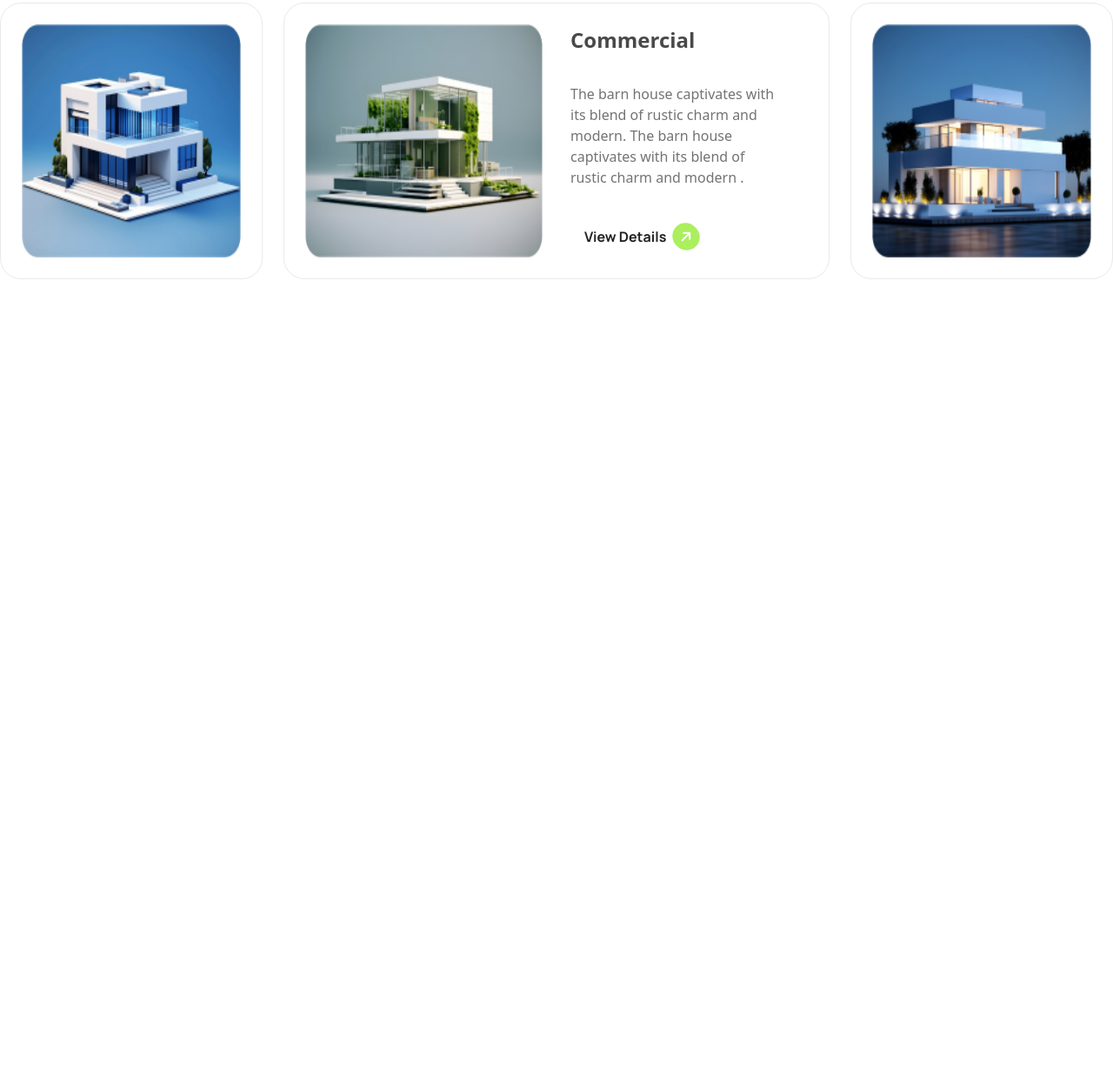
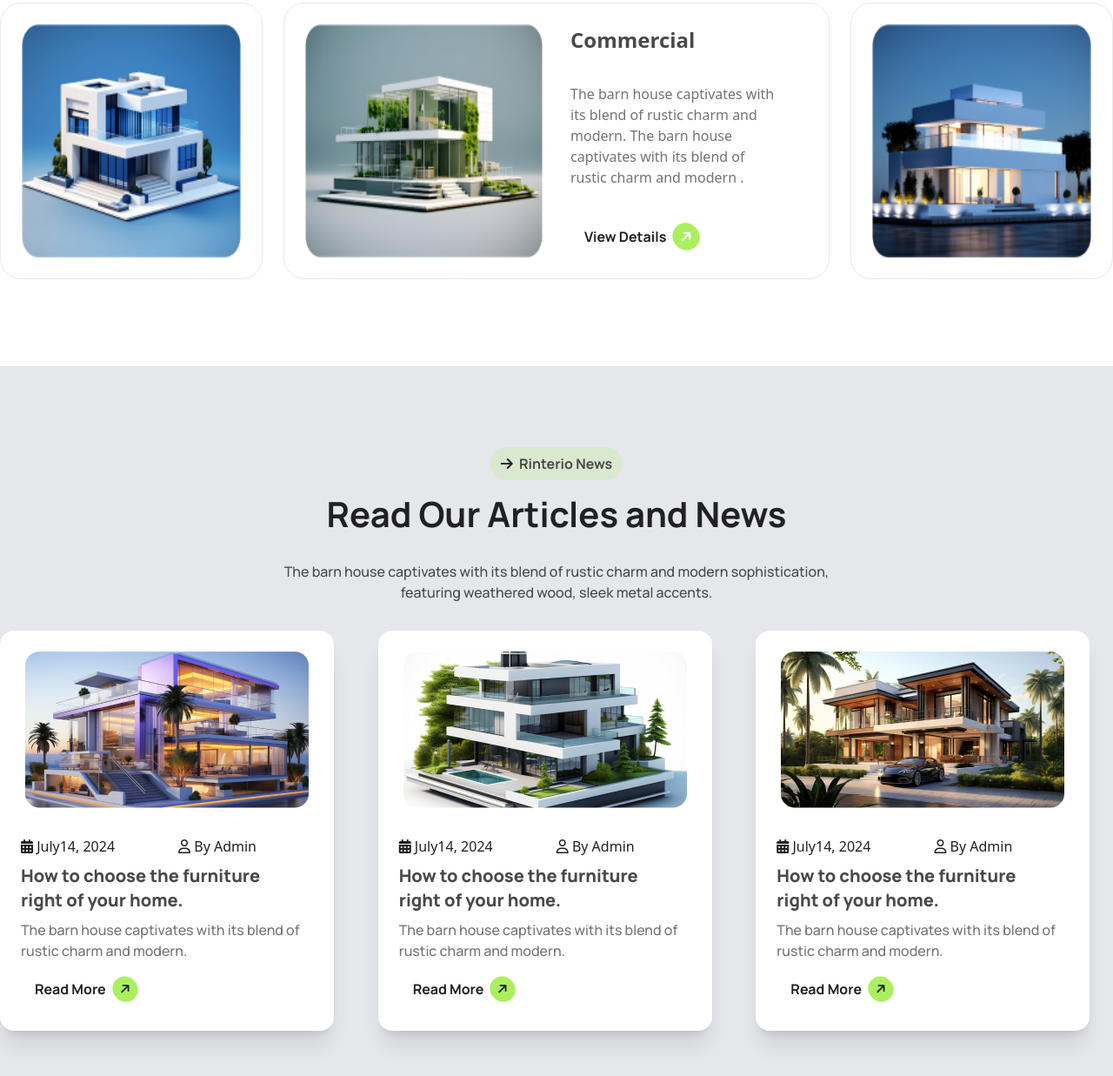
Before and after one commit to webdev-abu/webdeb-abu-a3, a plain HTML site: page index.html in a window 1280 px wide. Shown: the part 3104-4341 px from the top of the page at 87% size. Before the commit the page ends 3525 px from the top, so only its background shows below. Drawn offline with nearby package versions, Linux system fonts and the light colour scheme.

Commit message:
complate Read Our Articles and News Section

```diff
--- a/index.html
+++ b/index.html
@@ -97,7 +97,7 @@
       </div>
     </header>
     <!-- Main Section -->
-     <main class="bg-gray-200">
+    <main class="bg-gray-200">
       <section class="md:container mx-auto py-[100px] max-sm:p-5">
         <img src="images/Vector.png" alt="Vector" class="relative -left-8 -top-4">
         <div class="flex justify-between items-center lg:flex-row md:flex-col max-sm:flex-col md:gap-10 max-sm:gap-4">
@@ -195,7 +195,7 @@
          </div>
       </section>
       <!-- Latest Works Section -->
-       <section class="bg-white max-sm:bg-gray-200">
+      <section class="bg-white max-sm:bg-gray-200">
         <div class="md:container mx-auto py-[100px] ">
           <div class="w-full text-center">
             <div class="mb-[16px]">
@@ -249,9 +249,79 @@
             </div>
           </div>
         </div>
-       </section>
-
-     </main>
+      </section>
+      <!-- Read Our Articles and News -->
+      <section class="md:container mx-auto py-[100px] max-sm:p-5">
+        <div class="w-full text-center">
+          <div class="mb-[16px]">
+            <span class="bg-[rgba(171,239,95,0.2)] rounded-[24px] px-3 py-2 manrope font-bold text-[16px] text-[#494949] md:w-[100px]"><i class="fa-solid fa-arrow-right pr-1"></i> Rinterio News</span>
+          </div>
+          <div class=" grid lg:grid-cols-1 justify-center gap-6 max-sm:mx-5">
+            <h2 class="manrope font-bold lg:text-[40px] md:text-[32px] max-sm:text-[16px] text-[#212121]">Read Our Articles and News</h2>
+            <p class="manrope font-medium text-[16px] text-[#494949] lg:px-[300px]">The barn house captivates with its blend of rustic charm and modern sophistication, featuring weathered wood, sleek metal accents.</p>
+          </div>
+        </div>
+        <div class="pt-8 grid lg:grid-cols-3 md:grid-cols-2 max-sm:grid-cols-1 gap-6">
+          <!-- Articles and News 01 -->
+          <div class="card bg-base-100 w-96 shadow-xl p-6">
+            <figure class="rounded-[16px]">
+              <img src="images/article1.png" alt="Shoes" />
+            </figure>
+            <div class="card-body px-0 pb-0">
+              <div class="flex justify-start items-center gap-2">
+                <p><i class="fa-solid fa-calendar-days"></i> July14, 2024</p>
+                <p><i class="fa-regular fa-user"></i> By Admin</p>
+              </div>
+              <h2 class="card-title manrope font-extrabold text-[20px] text-[#494949] pr-3">How to choose the furniture right  of your home.</h2>
+              <p class="manrope font-medium text-[16px] text-[#737373]">The barn house captivates with its blend of rustic charm and modern. </p>
+              <div>
+                <button class="btn bg-transparent hover:bg-[#ABEF5F] outline-none border-none shadow-none manrope rounded-[32px] font-bold text-[18px] md:text-[16px] text-[#212121]">Read More
+                  <i class="fa-solid fa-arrow-right -rotate-45 bg-[#ABEF5F] p-2 rounded-full text-[14px] text-[#212121]"></i>
+                </button>
+              </div>
+            </div>
+          </div>
+          <!-- Articles and News 02 -->
+          <div class="card bg-base-100 w-96 shadow-xl p-6">
+            <figure class="rounded-[16px]">
+              <img src="images/article2.png" alt="Shoes" />
+            </figure>
+            <div class="card-body px-0 pb-0">
+              <div class="flex justify-start items-center gap-2">
+                <p><i class="fa-solid fa-calendar-days"></i> July14, 2024</p>
+                <p><i class="fa-regular fa-user"></i> By Admin</p>
+              </div>
+              <h2 class="card-title manrope font-extrabold text-[20px] text-[#494949] pr-3">How to choose the furniture right  of your home.</h2>
+              <p class="manrope font-medium text-[16px] text-[#737373]">The barn house captivates with its blend of rustic charm and modern. </p>
+              <div>
+                <button class="btn bg-transparent hover:bg-[#ABEF5F] outline-none border-none shadow-none manrope rounded-[32px] font-bold text-[18px] md:text-[16px] text-[#212121]">Read More
+                  <i class="fa-solid fa-arrow-right -rotate-45 bg-[#ABEF5F] p-2 rounded-full text-[14px] text-[#212121]"></i>
+                </button>
+              </div>
+            </div>
+          </div>
+          <!-- Articles and News 03 -->
+          <div class="card bg-base-100 w-96 shadow-xl p-6">
+            <figure class="rounded-[16px]">
+              <img src="images/article3.png" alt="Shoes" />
+            </figure>
+            <div class="card-body px-0 pb-0">
+              <div class="flex justify-start items-center gap-2">
+                <p><i class="fa-solid fa-calendar-days"></i> July14, 2024</p>
+                <p><i class="fa-regular fa-user"></i> By Admin</p>
+              </div>
+              <h2 class="card-title manrope font-extrabold text-[20px] text-[#494949] pr-3">How to choose the furniture right  of your home.</h2>
+              <p class="manrope font-medium text-[16px] text-[#737373]">The barn house captivates with its blend of rustic charm and modern. </p>
+              <div>
+                <button class="btn bg-transparent hover:bg-[#ABEF5F] outline-none border-none shadow-none manrope rounded-[32px] font-bold text-[18px] md:text-[16px] text-[#212121]">Read More
+                  <i class="fa-solid fa-arrow-right -rotate-45 bg-[#ABEF5F] p-2 rounded-full text-[14px] text-[#212121]"></i>
+                </button>
+              </div>
+            </div>
+          </div>
+        </div>
+      </section>
+    </main>
 
     <!-- Footer Section -->
 </body>
```
